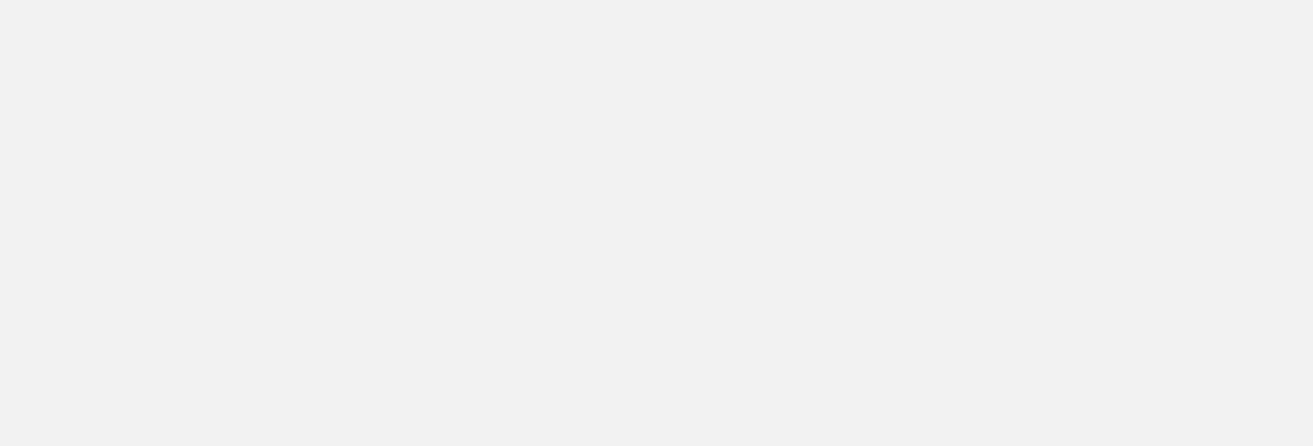
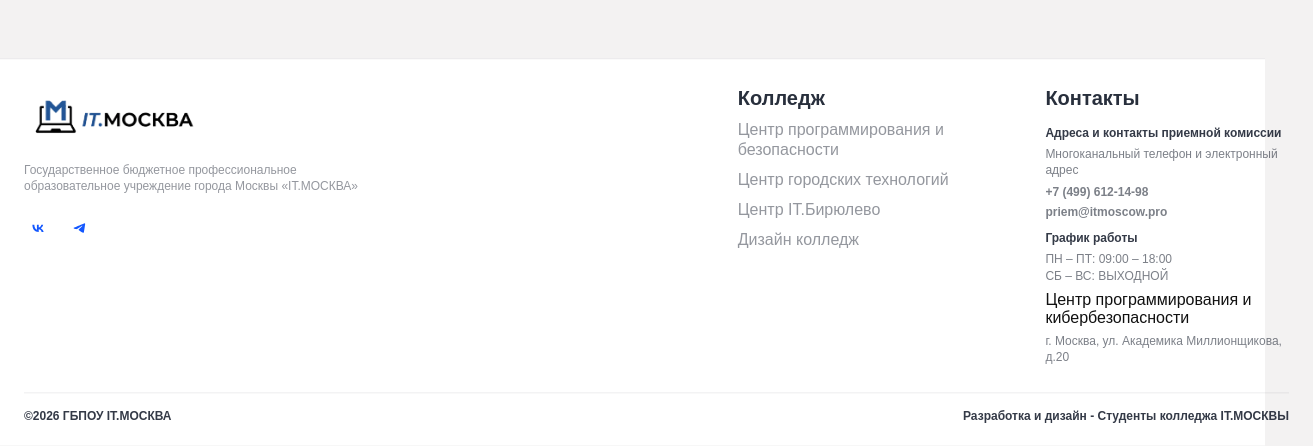
Before and after one commit to AzizIo/Practic-sait, a React (Vite) app in the folder frontend/: page / in a window 1280 px wide. Shown: the part 1128-1574 px from the top of the page, 1313 px wide, since content can reach past the window. Before the commit the page ends 800 px from the top, so only its background shows below. Built offline with nearby package versions, Linux system fonts and the light colour scheme.

Commit message:
footer added

```diff
--- a/frontend/src/App.tsx
+++ b/frontend/src/App.tsx
@@ -1,4 +1,5 @@
-import { BrowserRouter, Routes, Route} from "react-router-dom";
+import { BrowserRouter, Routes, Route, Navigate } from "react-router-dom";
+import Footer from "./components/Footer";
 import MainPage from "./pages/MainPage";
 import GalleryPage from "./pages/GalleryPage";
 import ContactsPage from "./pages/ContactsPage";
@@ -8,14 +9,17 @@
 export default function App() {
   return (
     <BrowserRouter>
-      <Routes>
-        <Route path="/" element={<MainPage />} />
-        <Route path="/gallery" element={<GalleryPage />} />
-        <Route path="/contacts" element={<ContactsPage />} />
-        <Route path="/why-us" element={<WhyUs />} />
-        <Route path="/centers" element={<CentersPage />} />
+      <div className="appShell">
+        <Routes>
+          <Route path="/" element={<MainPage />} />
+          <Route path="/gallery" element={<GalleryPage />} />
+          <Route path="/contacts" element={<ContactsPage />} />
+          <Route path="/centers" element={<CentersPage />} />
+          <Route path="/why-us" element={<WhyUs />} />
+        </Routes>
 
-      </Routes>
+        <Footer />
+      </div>
     </BrowserRouter>
   );
 }
--- /dev/null
+++ b/frontend/src/components/Footer.module.css
@@ -0,0 +1,195 @@
+.footer {
+  background: #ffffff; /* как у хедера */
+  border-top: 1px solid rgba(17, 24, 39, 0.08);
+}
+
+.inner {
+  width: 100%;
+  max-width: 1550px;
+  margin: 0 auto;
+  padding: 28px 24px 22px;
+}
+
+.top {
+  display: grid;
+  grid-template-columns: 1.1fr 0.9fr;
+  gap: 40px;
+  align-items: start;
+}
+
+.brand {
+  display: flex;
+  flex-direction: column;
+  gap: 14px;
+  max-width: 520px;
+}
+
+.logo {
+  width: 190px;
+  height: auto;
+  display: block;
+}
+
+.subtext {
+  margin: 0;
+  color: rgba(17, 24, 39, 0.45);
+  font-size: 12px;
+  line-height: 1.35;
+}
+
+.socials {
+  display: flex;
+  gap: 14px;
+  margin-top: 6px;
+}
+
+.socialBtn {
+  width: 28px;
+  height: 28px;
+  display: grid;
+  place-items: center;
+  text-decoration: none;
+  transition: transform 0.25s ease;
+}
+
+.socialBtn img {
+  width: 20px;
+  height: 20px;
+  display: block;
+}
+
+.socialBtn:hover {
+  transform: translateY(-2px) scale(1.1);
+}
+
+.cols {
+  display: grid;
+  grid-template-columns: 1fr 1fr;
+  gap: 64px;
+  justify-content: end;
+}
+
+.colTitle {
+  font-weight: 800;
+  font-size: 20px;
+  color: rgba(17, 24, 39, 0.9);
+  margin-bottom: 10px;
+}
+
+.list {
+  list-style: none;
+  padding: 0;
+  margin: 0;
+  display: grid;
+  gap: 10px;
+}
+
+.link {
+  text-decoration: none; /* убрали underline */
+  color: rgba(17, 24, 39, 0.45);
+  font-size: 16px;
+  line-height: 1.25;
+  transition: color 0.2s ease;
+}
+
+.link:hover {
+  background: linear-gradient(90deg, #020039, #362fff);
+  -webkit-background-clip: text;
+  -webkit-text-fill-color: transparent;
+  background-clip: text;
+  color: transparent;
+}
+
+.contactBlock {
+  display: flex;
+  flex-direction: column;
+  gap: 6px;
+  max-width: 320px;
+}
+
+.contactTitle {
+  font-weight: 800;
+  font-size: 12px;
+  margin-top: 6px;
+  color: rgba(17, 24, 39, 0.85);
+}
+
+.contactText {
+  font-size: 12px;
+  color: rgba(17, 24, 39, 0.55);
+  line-height: 1.4;
+}
+
+.contactLink {
+  font-size: 12px;
+  text-decoration: none;
+  color: rgba(17, 24, 39, 0.55);
+  font-weight: 600;
+  transition: 0.2s;
+}
+
+.contactLink:hover {
+  background: linear-gradient(90deg, #020039, #362fff);
+  -webkit-background-clip: text;
+  -webkit-text-fill-color: transparent;
+  background-clip: text;
+  color: transparent;
+}
+
+.divider {
+  margin-top: 26px;
+  height: 1px;
+  background: rgba(17, 24, 39, 0.2);
+  opacity: 0.35;
+}
+
+.bottom {
+  display: flex;
+  justify-content: space-between;
+  align-items: center;
+  gap: 20px;
+  padding-top: 16px;
+}
+
+.copy {
+  font-weight: 800;
+  font-size: 12px;
+  color: rgba(17, 24, 39, 0.85);
+}
+
+.rightText {
+  font-weight: 700;
+  font-size: 12px;
+  color: rgba(17, 24, 39, 0.85);
+  text-align: right;
+}
+
+.footer {
+    background: white;
+    transform: translateY(120%);
+    transition: transform 0.5s ease;
+}
+
+.footer.show {
+    transform: translateY(0);
+}
+
+@media (max-width: 900px) {
+  .top {
+    grid-template-columns: 1fr;
+  }
+
+  .cols {
+    grid-template-columns: 1fr 1fr;
+    gap: 30px;
+  }
+
+  .bottom {
+    flex-direction: column;
+    align-items: flex-start;
+  }
+
+  .rightText {
+    text-align: left;
+  }
+}
--- /dev/null
+++ b/frontend/src/components/Footer.tsx
@@ -0,0 +1,124 @@
+import styles from "./Footer.module.css";
+
+import logo from "../assets/logo.png"; // если у тебя лого называется иначе — поменяй путь/имя
+import tgIcon from "../assets/tg.svg";
+import vkIcon from "../assets/vk.svg";
+
+const COLLEGE_LINKS = [
+  { label: "Центр программирования и безопасности", href: "#" },
+  { label: "Центр городских технологий", href: "#" },
+  { label: "Центр IT.Бирюлево", href: "#" },
+  { label: "Дизайн колледж", href: "#" },
+];
+
+export default function Footer() {
+  return (
+    <footer className={styles.footer}>
+      <div className={styles.inner}>
+        {/* TOP */}
+        <div className={styles.top}>
+          <div className={styles.brand}>
+            <img className={styles.logo} src={logo} alt="IT.МОСКВА" />
+
+            <p className={styles.subtext}>
+              Государственное бюджетное профессиональное
+              <br />
+              образовательное учреждение города Москвы «IT.МОСКВА»
+            </p>
+
+            <div className={styles.socials}>
+              <a
+                className={styles.socialBtn}
+                href="https://vk.com"
+                target="_blank"
+                rel="noreferrer"
+                aria-label="VK"
+              >
+                <img src={vkIcon} alt="VK" />
+              </a>
+
+              <a
+                className={styles.socialBtn}
+                href="https://t.me"
+                target="_blank"
+                rel="noreferrer"
+                aria-label="Telegram"
+              >
+                <img src={tgIcon} alt="Telegram" />
+              </a>
+            </div>
+          </div>
+
+          <div className={styles.cols}>
+            {/* Колледж */}
+            <div className={styles.col}>
+              <div className={styles.colTitle}>Колледж</div>
+              <ul className={styles.list}>
+                {COLLEGE_LINKS.map((x) => (
+                  <li key={x.label}>
+                    <a className={styles.link} href={x.href}>
+                      {x.label}
+                    </a>
+                  </li>
+                ))}
+              </ul>
+            </div>
+
+            {/* Контакты */}
+            <div className={styles.col}>
+              <div className={styles.colTitle}>Контакты</div>
+
+              <div className={styles.contactBlock}>
+                <div className={styles.contactTitle}>
+                  Адреса и контакты приемной комиссии
+                </div>
+
+                <div className={styles.contactText}>
+                  Многоканальный телефон и электронный адрес
+                </div>
+
+                <a className={styles.contactLink} href="tel:+74996121498">
+                  +7 (499) 612-14-98
+                </a>
+
+                <a
+                  className={styles.contactLink}
+                  href="mailto:priem@itmoscow.pro"
+                >
+                  priem@itmoscow.pro
+                </a>
+
+                <div className={styles.contactTitle}>График работы</div>
+
+                <div className={styles.contactText}>
+                  ПН – ПТ: 09:00 – 18:00
+                  <br />
+                  СБ – ВС: ВЫХОДНОЙ
+                </div>
+
+                <div className={styles.contactTitleф}>
+                  Центр программирования и кибербезопасности
+                </div>
+
+                <div className={styles.contactText}>
+                  г. Москва, ул. Академика Миллионщикова, д.20
+                </div>
+              </div>
+            </div>
+          </div>
+        </div>
+
+        {/* DIVIDER */}
+        <div className={styles.divider} />
+
+        {/* BOTTOM */}
+        <div className={styles.bottom}>
+          <div className={styles.copy}>©2026 ГБПОУ IT.МОСКВА</div>
+          <div className={styles.rightText}>
+            Разработка и дизайн - Студенты колледжа IT.МОСКВЫ
+          </div>
+        </div>
+      </div>
+    </footer>
+  );
+}
--- a/frontend/src/index.css
+++ b/frontend/src/index.css
@@ -14,6 +14,17 @@
   font-family: Arial, Helvetica, sans-serif;
 }
 
+#root {
+  min-height: 100vh;
+  display: flex;
+  flex-direction: column;
+}
+
+appShell {
+  flex: 1;
+  display: flex;
+  flex-direction: column;
+}
 /* =========================
    Hero секция
 ========================= */
```
